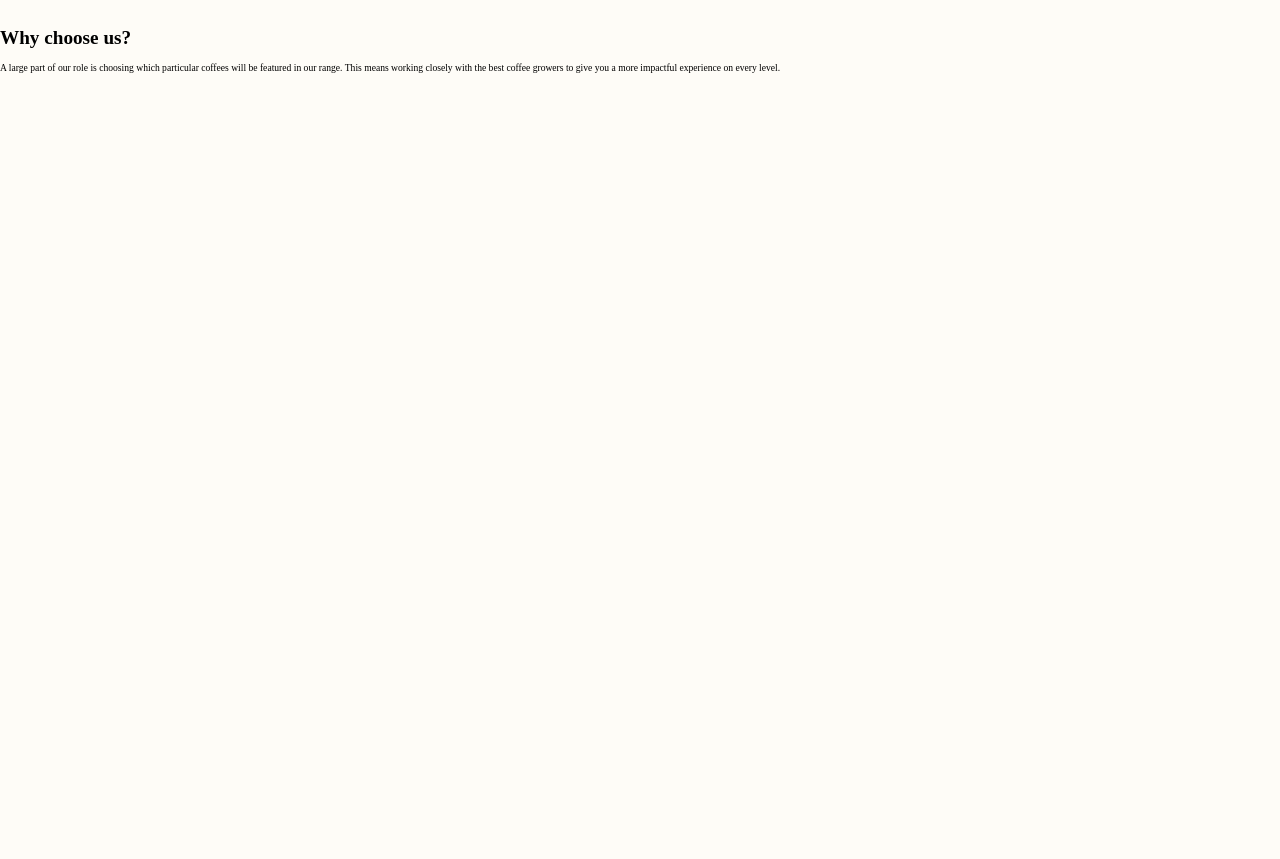
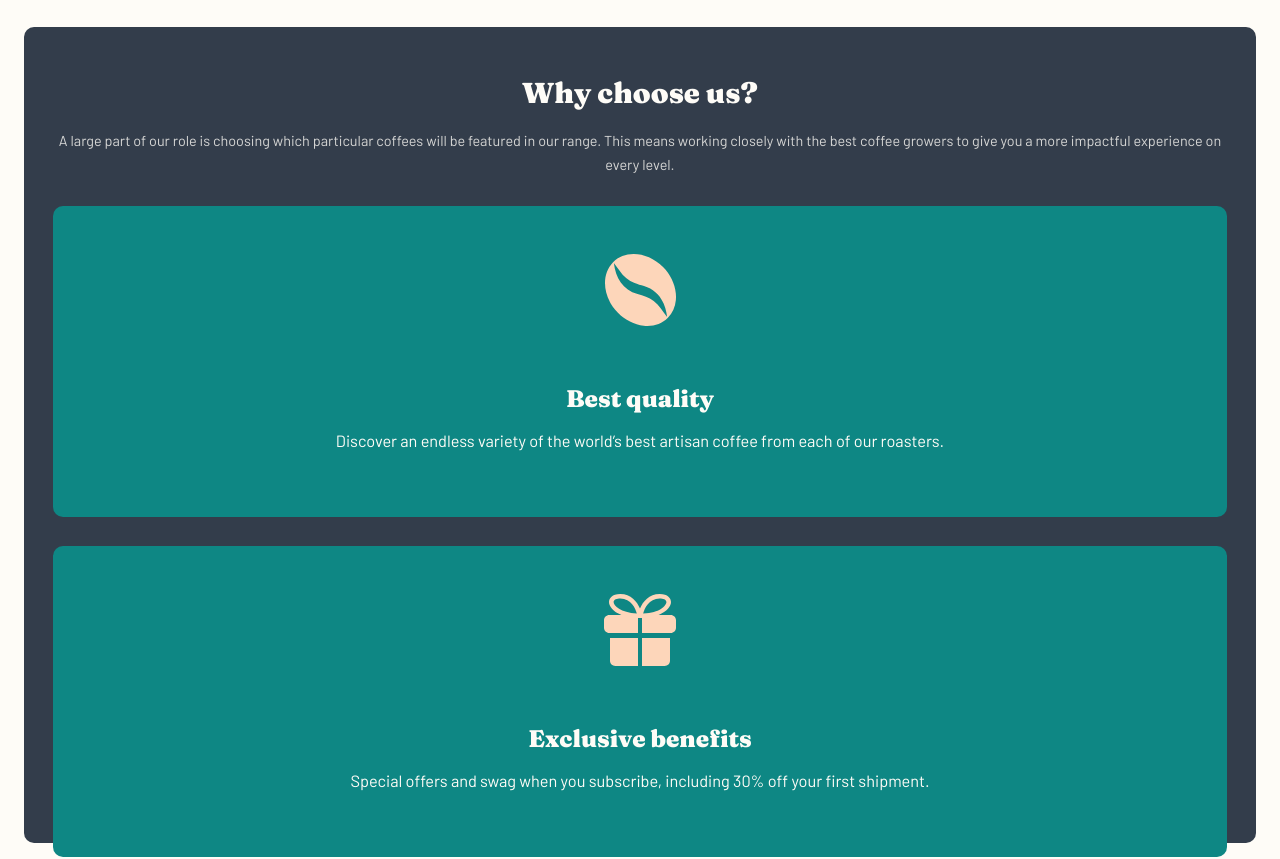
Before and after one commit to NzaQr/coffeeroasters, a React (Create React App) app: page / in a window 1280 px wide. Shown: the part 2240-3099 px from the top of the page. Before the commit the page ends 2323 px from the top, so only its background shows below. Built offline with nearby package versions, Linux system fonts and the light colour scheme.

Commit message:
Add features section

```diff
--- /dev/null
+++ b/src/components/Features.css
@@ -0,0 +1,22 @@
+.feature-container {
+  display: flex;
+  flex-direction: column;
+  align-items: center;
+  margin: 3rem 0;
+  padding: 5rem 20px;
+  color: #fefcf7;
+  background-color: #0e8784;
+  border-radius: 10px;
+}
+
+.feature-title {
+  font-family: "Fraunces", serif;
+  font-size: 2.5rem;
+  margin: 6rem 0 0 0;
+}
+
+.feature-description {
+  font-family: "Barlow", serif;
+  font-size: 1.7rem;
+  line-height: 2.5rem;
+}
--- /dev/null
+++ b/src/components/Features.js
@@ -0,0 +1,12 @@
+import React from "react";
+import "./Features.css";
+
+export default function Features({ feature: { img, title, description } }) {
+  return (
+    <div className="feature-container">
+      <img src={img} alt="bean logo"></img>
+      <h2 className="feature-title">{title}</h2>
+      <p className="feature-description">{description}</p>
+    </div>
+  );
+}
--- /dev/null
+++ b/src/components/featuresData.js
@@ -0,0 +1,25 @@
+import bean from "../assets/coffee-bean.svg";
+import gift from "../assets/gift.svg";
+import truck from "../assets/truck.svg";
+
+const featuresData = [
+  {
+    img: bean,
+    title: "Best quality",
+    description:
+      "Discover an endless variety of the world’s best artisan coffee from each of our roasters.",
+  },
+  {
+    img: gift,
+    title: "Exclusive benefits",
+    description:
+      "Special offers and swag when you subscribe, including 30% off your first shipment.",
+  },
+  {
+    img: truck,
+    title: "Free shipping",
+    description:
+      "We cover the cost and coffee is delivered fast. Peak freshness: guaranteed.",
+  },
+];
+export default featuresData;
--- a/src/pages/Home.css
+++ b/src/pages/Home.css
@@ -15,8 +15,14 @@
   padding: 0 15px;
 }
 
+.create-plan-card__title,
+.create-plan-card__button,
+.collection-title,
+.features-title {
+  font-family: "Fraunces", serif;
+}
+
 .create-plan-card__title {
-  font-family: "Fraunces", serif;
   color: #fefcf7;
   font-size: 4rem;
   line-height: 5rem;
@@ -32,7 +38,6 @@
 }
 
 .create-plan-card__button {
-  font-family: "Fraunces", serif;
   font-weight: 700;
   font-size: 2rem;
   color: #fefcf7;
@@ -49,11 +54,33 @@
 
 .collection-title {
   text-align: center;
-  font-family: "Fraunces", serif;
   font-size: 4rem;
   background: -webkit-linear-gradient(#83888f, #fefcf7);
   background-clip: text;
   -webkit-text-fill-color: transparent;
+}
+
+.features {
+  text-align: center;
+  background-color: #333d4b;
+  margin: 2rem 2.5rem;
+  padding: 0 3rem;
+  border-radius: 10px;
+  height: 85rem;
+}
+
+.features-title {
+  color: #fefcf7;
+  font-size: 3rem;
+  padding-top: 5rem;
+}
+
+.features-text {
+  font-family: "Barlow", serif;
+  color: #fefcf7;
+  font-size: 1.5rem;
+  line-height: 2.5rem;
+  opacity: 0.8;
 }
 
 @media (min-width: 800px) {
--- a/src/pages/Home.js
+++ b/src/pages/Home.js
@@ -1,12 +1,18 @@
 import React from "react";
 import { Link } from "react-router-dom";
 import "./Home.css";
-import data from "../components/collectionData";
+import collectionData from "../components/collectionData";
+import featuresData from "../components/featuresData";
 import Collection from "../components/Collection";
+import Features from "../components/Features";
 
 export default function Home() {
-  const ourColecction = data.map((item) => (
+  const ourColecction = collectionData.map((item) => (
     <Collection key={item.name} collection={item} />
+  ));
+
+  const features = featuresData.map((item) => (
+    <Features key={item.title} feature={item} />
   ));
 
   return (
@@ -33,6 +39,7 @@ export default function Home() {
           featured in our range. This means working closely with the best coffee
           growers to give you a more impactful experience on every level.
         </p>
+        {features}
       </div>
     </>
   );
```
